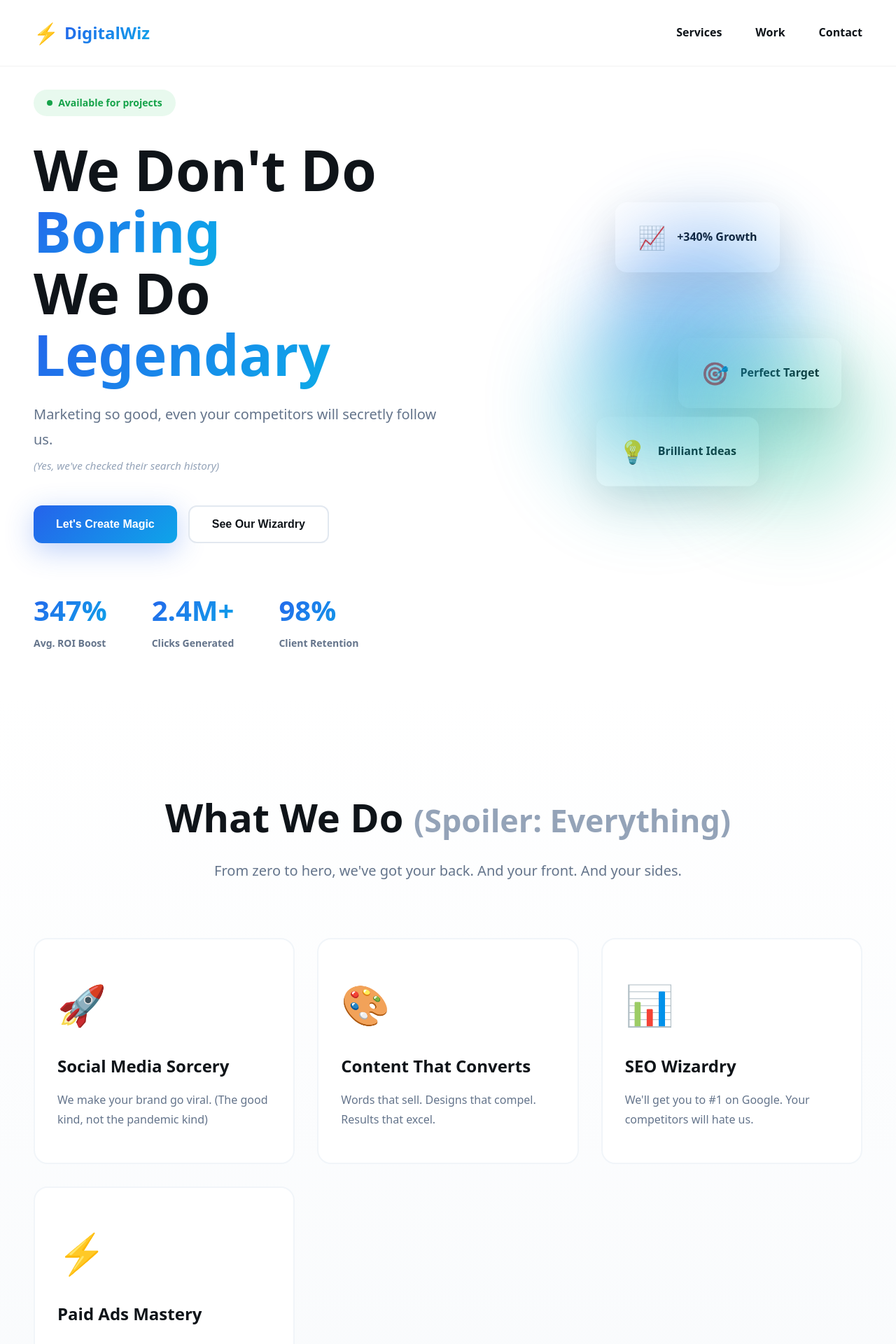
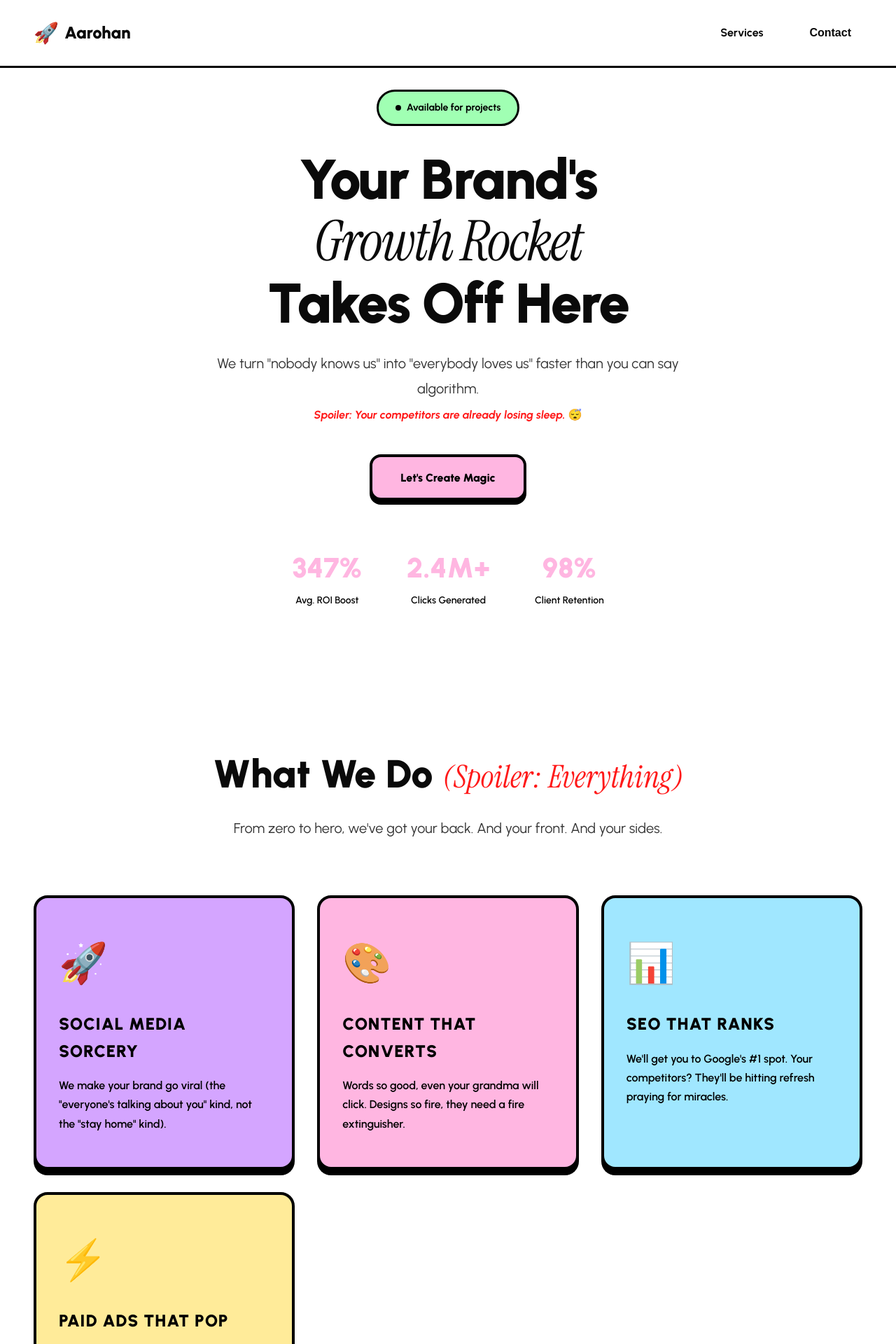
Before and after one commit to freakflames29/aarohan, a React (Vite) app: page / in a window 1280 px wide. Shown: the top 1920 px of the page at 70% size. Built offline with nearby package versions, Linux system fonts and the light colour scheme.

Commit message:
adds style

```diff
--- a/src/App.css
+++ b/src/App.css
@@ -1,7 +1,25 @@
+@import url("https://fonts.googleapis.com/css2?family=Urbanist:ital,wght@0,100..900;1,100..900&display=swap");
+@import url("https://fonts.googleapis.com/css2?family=Instrument+Serif:ital@0;1&display=swap");
+
+.isRegular {
+  font-family: "Instrument Serif", serif;
+  font-weight: 800;
+  font-style: normal;
+  text-transform: capitalize;
+}
+
+.isRegularitalic {
+  font-family: "Instrument Serif", serif;
+  font-weight: 400;
+  font-style: italic;
+}
+
 .app {
   width: 100%;
   min-height: 100vh;
   background: #ffffff;
+  color: #0a0a0a;
+  font-family: "Urbanist";
 }
 
 .navbar {
@@ -10,9 +28,9 @@
   left: 0;
   right: 0;
   z-index: 1000;
-  background: rgba(255, 255, 255, 0.8);
+  background: rgba(255, 255, 255, 0.95);
   backdrop-filter: blur(20px);
-  border-bottom: 1px solid rgba(0, 0, 0, 0.05);
+  border-bottom: 3px solid #000000;
   padding: 1.5rem 0;
 }
 
@@ -29,72 +47,68 @@
   display: flex;
   align-items: center;
   gap: 0.5rem;
-  font-weight: 800;
+  font-weight: 900;
   font-size: 1.5rem;
-  color: #0f1419;
+  color: #0a0a0a;
+  /* text-transform: uppercase; */
+  /* letter-spacing: 2px; */
 }
 
 .logo-icon {
   font-size: 1.8rem;
-  animation: pulse 2s ease-in-out infinite;
-}
-
-@keyframes pulse {
-  0%, 100% { transform: scale(1); }
-  50% { transform: scale(1.1); }
 }
 
 .logo-text {
-  background: linear-gradient(135deg, #2563eb 0%, #0ea5e9 100%);
-  -webkit-background-clip: text;
-  -webkit-text-fill-color: transparent;
-  background-clip: text;
+  color: #0a0a0a;
 }
 
 .nav-links {
   display: flex;
-  gap: 3rem;
+  gap: 2rem;
+  align-items: center;
 }
 
-.nav-links a {
-  color: #0f1419;
+.nav-link {
+  color: #0a0a0a;
   text-decoration: none;
-  font-weight: 600;
+  font-weight: 700;
   font-size: 1rem;
   position: relative;
-  transition: color 0.3s ease;
+  transition: all 0.3s ease;
+  border: 2px solid transparent;
+  padding: 0.5rem 1rem;
+  border-radius: 8px;
+  cursor: pointer;
+  background: transparent;
 }
 
-.nav-links a:hover {
-  color: #2563eb;
+.nav-link:hover {
+  background: #ffb6e1;
+  color: #000000;
+  border-color: #000000;
 }
 
-.nav-links a::after {
-  content: '';
-  position: absolute;
-  bottom: -4px;
-  left: 0;
-  width: 0;
-  height: 2px;
-  background: linear-gradient(135deg, #2563eb 0%, #0ea5e9 100%);
-  transition: width 0.3s ease;
+.nav-btn {
+  border: none;
 }
-
-.nav-links a:hover::after {
-  width: 100%;
+.white {
+  color: "#fff";
 }
-
 .hero {
   min-height: 100vh;
   display: flex;
   align-items: center;
+  justify-content: center;
   padding: 8rem 3rem 4rem;
   max-width: 1400px;
   margin: 0 auto;
   position: relative;
   opacity: 0;
   transform: translateY(30px);
-  transition: opacity 0.8s ease, transform 0.8s ease;
+  transition:
+    opacity 0.8s ease,
+    transform 0.8s ease;
+  background: #ffffff;
 }
 
 .hero.visible {
@@ -105,33 +119,51 @@
 .hero-content {
   flex: 1;
   max-width: 700px;
+  text-align: center;
 }
 
 .badge {
   display: inline-flex;
   align-items: center;
   gap: 0.5rem;
-  padding: 0.5rem 1.2rem;
-  background: rgba(34, 197, 94, 0.1);
-  color: #16a34a;
+  padding: 0.75rem 1.5rem;
+  background: #a0ffb3;
+  color: #000000;
+  border: 3px solid #000000;
   border-radius: 50px;
   font-size: 0.875rem;
-  font-weight: 600;
+  font-weight: 700;
   margin-bottom: 2rem;
-  animation: slideInLeft 0.6s ease 0.2s both;
+  animation: slideInUp 0.6s ease 0.2s both;
 }
 
 .badge-dot {
   width: 8px;
   height: 8px;
-  background: #16a34a;
+  background: #000000;
   border-radius: 50%;
   animation: blink 2s ease-in-out infinite;
 }
 
 @keyframes blink {
-  0%, 100% { opacity: 1; }
-  50% { opacity: 0.3; }
+  0%,
+  100% {
+    opacity: 1;
+  }
+  50% {
+    opacity: 0.3;
+  }
+}
+
+@keyframes slideInUp {
+  from {
+    opacity: 0;
+    transform: translateY(30px);
+  }
+  to {
+    opacity: 1;
+    transform: translateY(0);
+  }
 }
 
 @keyframes slideInLeft {
@@ -150,37 +182,34 @@
   font-weight: 900;
   line-height: 1.1;
   margin-bottom: 1.5rem;
-  color: #0f1419;
-  animation: slideInLeft 0.6s ease 0.3s both;
+  color: #0a0a0a;
+  animation: slideInUp 0.6s ease 0.3s both;
+  /* text-transform: uppercase; */
+  text-align: center;
+  letter-spacing: -2px;
 }
 
-.gradient-text {
-  background: linear-gradient(135deg, #2563eb 0%, #0ea5e9 50%, #14b8a6 100%);
-  -webkit-background-clip: text;
-  -webkit-text-fill-color: transparent;
-  background-clip: text;
-  animation: gradientShift 3s ease infinite;
-  background-size: 200% auto;
-}
-
-@keyframes gradientShift {
-  0%, 100% { background-position: 0% center; }
-  50% { background-position: 100% center; }
+.highlight-text {
+  color: #ffb6e1;
+  background: #ffb6e1;
+  color: #000000;
+  padding: 0 0.5rem;
+  border-radius: 8px;
 }
 
 .hero-subtitle {
   font-size: 1.25rem;
-  color: #64748b;
+  color: #333333;
   margin-bottom: 0.5rem;
   line-height: 1.8;
-  animation: slideInLeft 0.6s ease 0.4s both;
+  animation: slideInUp 0.6s ease 0.4s both;
 }
 
 .pun {
-  font-size: 0.95rem;
-  color: #94a3b8;
+  font-size: 1rem;
+  color: #ff1919;
   font-style: italic;
-  font-weight: 500;
+  font-weight: 700;
 }
 
 .cta-buttons {
@@ -188,20 +217,23 @@
   gap: 1rem;
   margin-top: 2.5rem;
   margin-bottom: 4rem;
-  animation: slideInLeft 0.6s ease 0.5s both;
+  animation: slideInUp 0.6s ease 0.5s both;
+  justify-content: center;
 }
 
 .btn {
   position: relative;
-  padding: 1rem 2rem;
+  padding: 1.2rem 2.5rem;
   font-size: 1rem;
-  font-weight: 700;
-  border: none;
-  border-radius: 12px;
+  font-weight: 900;
+  border: 4px solid #000000;
+  border-radius: 16px;
   cursor: pointer;
-  font-family: 'Urbanist', sans-serif;
+  font-family: "Urbanist", sans-serif;
   transition: all 0.3s cubic-bezier(0.4, 0, 0.2, 1);
   overflow: hidden;
+  /* text-transform: uppercase; */
+  /* letter-spacing: px; */
 }
 
 .btn span {
@@ -210,47 +242,36 @@
 }
 
 .btn-primary {
-  background: linear-gradient(135deg, #2563eb 0%, #0ea5e9 100%);
-  color: white;
-  box-shadow: 0 10px 40px rgba(37, 99, 235, 0.3);
+  background: #ffb6e1;
+  color: #000000;
+  box-shadow: 0 6px 0 #000000;
 }
 
 .btn-primary:hover {
   transform: translateY(-2px);
-  box-shadow: 0 20px 60px rgba(37, 99, 235, 0.4);
+  box-shadow: 0 8px 0 #000000;
+  background: #ffa0d2;
 }
 
 .btn-primary:active {
-  transform: translateY(0);
+  transform: translateY(4px);
+  box-shadow: 0 2px 0 #000000;
 }
 
 .btn-glow {
-  position: absolute;
-  top: 50%;
-  left: 50%;
-  width: 100%;
-  height: 100%;
-  background: radial-gradient(circle, rgba(255,255,255,0.3) 0%, transparent 70%);
-  transform: translate(-50%, -50%) scale(0);
-  transition: transform 0.6s ease;
-  border-radius: 50%;
-}
-
-.btn-primary:hover .btn-glow {
-  transform: translate(-50%, -50%) scale(2);
+  display: none;
 }
 
 .btn-secondary {
-  background: white;
-  color: #0f1419;
-  border: 2px solid #e2e8f0;
+  background: transparent;
+  color: #ffffff;
+  border: 4px solid #ffffff;
 }
 
 .btn-secondary:hover {
-  border-color: #2563eb;
-  color: #2563eb;
-  transform: translateY(-2px);
-  box-shadow: 0 10px 30px rgba(0, 0, 0, 0.1);
+  background: #ffffff;
+  color: #000000;
+  transform: scale(1.05);
 }
 
 .btn-large {
@@ -261,7 +282,8 @@
 .stats {
   display: flex;
   gap: 4rem;
-  animation: slideInLeft 0.6s ease 0.6s both;
+  animation: slideInUp 0.6s ease 0.6s both;
+  justify-content: center;
 }
 
 .stat {
@@ -273,118 +295,20 @@
 .stat-number {
   font-size: 2.5rem;
   font-weight: 900;
-  background: linear-gradient(135deg, #2563eb 0%, #0ea5e9 100%);
-  -webkit-background-clip: text;
-  -webkit-text-fill-color: transparent;
-  background-clip: text;
+  color: #ffb6e1;
 }
 
 .stat-label {
   font-size: 0.875rem;
-  color: #64748b;
+  color: #0a0a0a;
   font-weight: 600;
-}
-
-.hero-visual {
-  flex: 1;
-  position: relative;
-  height: 600px;
-  display: flex;
-  align-items: center;
-  justify-content: center;
-}
-
-.floating-card {
-  position: absolute;
-  background: white;
-  padding: 1.5rem 2rem;
-  border-radius: 16px;
-  box-shadow: 0 20px 60px rgba(0, 0, 0, 0.1);
-  display: flex;
-  align-items: center;
-  gap: 1rem;
-  font-weight: 700;
-  animation: float 3s ease-in-out infinite;
-}
-
-.card-1 {
-  top: 10%;
-  right: 20%;
-  animation-delay: 0s;
-}
-
-.card-2 {
-  top: 45%;
-  right: 5%;
-  animation-delay: 1s;
-}
-
-.card-3 {
-  bottom: 20%;
-  right: 25%;
-  animation-delay: 2s;
-}
-
-@keyframes float {
-  0%, 100% { transform: translateY(0px); }
-  50% { transform: translateY(-20px); }
-}
-
-.card-icon {
-  font-size: 2rem;
-}
-
-.card-text {
-  font-size: 1rem;
-  color: #0f1419;
-}
-
-.gradient-orb {
-  position: absolute;
-  border-radius: 50%;
-  filter: blur(60px);
-  opacity: 0.4;
-  animation: orbFloat 8s ease-in-out infinite;
-}
-
-.orb-1 {
-  width: 300px;
-  height: 300px;
-  background: linear-gradient(135deg, #2563eb 0%, #0ea5e9 100%);
-  top: 10%;
-  right: 10%;
-  animation-delay: 0s;
-}
-
-.orb-2 {
-  width: 250px;
-  height: 250px;
-  background: linear-gradient(135deg, #0ea5e9 0%, #14b8a6 100%);
-  bottom: 20%;
-  right: 30%;
-  animation-delay: 2s;
-}
-
-.orb-3 {
-  width: 200px;
-  height: 200px;
-  background: linear-gradient(135deg, #14b8a6 0%, #10b981 100%);
-  top: 50%;
-  right: 5%;
-  animation-delay: 4s;
-}
-
-@keyframes orbFloat {
-  0%, 100% { transform: translate(0, 0) scale(1); }
-  33% { transform: translate(30px, -30px) scale(1.1); }
-  66% { transform: translate(-20px, 20px) scale(0.9); }
 }
 
 .services {
   padding: 8rem 3rem;
   max-width: 1400px;
   margin: 0 auto;
-  background: linear-gradient(180deg, #ffffff 0%, #f8fafc 100%);
+  background: #ffffff;
 }
 
 .section-header {
@@ -395,19 +319,21 @@
 .section-header h2 {
   font-size: 3.5rem;
   font-weight: 900;
-  color: #0f1419;
+  color: #0a0a0a;
   margin-bottom: 1rem;
+  /* text-transform: uppercase; */
 }
 
 .highlight {
-  color: #94a3b8;
+  color: #ff1919;
   font-size: 0.8em;
   font-weight: 700;
+
 }
 
 .section-header p {
   font-size: 1.25rem;
-  color: #64748b;
+  color: #333333;
 }
 
 .services-grid {
@@ -417,18 +343,37 @@
 }
 
 .service-card {
-  background: white;
   padding: 3rem 2rem;
   border-radius: 20px;
-  border: 2px solid #f1f5f9;
+  border: 4px solid #000000;
   transition: all 0.4s cubic-bezier(0.4, 0, 0.2, 1);
   cursor: pointer;
+  box-shadow: 0 8px 0 #000000;
 }
 
 .service-card:hover {
-  transform: translateY(-8px);
-  border-color: #2563eb;
-  box-shadow: 0 30px 60px rgba(37, 99, 235, 0.15);
+  transform: translateY(-4px);
+  box-shadow: 0 12px 0 #000000;
+}
+
+.service-card.card-purple {
+  background: #d4a5ff;
+  color: #000000;
+}
+
+.service-card.card-pink {
+  background: #ffb6e1;
+  color: #000000;
+}
+
+.service-card.card-cyan {
+  background: #a0e7ff;
+  color: #000000;
+}
+
+.service-card.card-yellow {
+  background: #ffeb99;
+  color: #000000;
 }
 
 .service-icon {
@@ -439,45 +384,48 @@
 }
 
 .service-card:hover .service-icon {
-  transform: scale(1.1) rotate(5deg);
+  transform: scale(1.15) rotate(10deg);
 }
 
 .service-card h3 {
   font-size: 1.5rem;
-  font-weight: 800;
-  color: #0f1419;
+  font-weight: 900;
   margin-bottom: 1rem;
+  text-transform: uppercase;
+  letter-spacing: 1px;
 }
 
 .service-card p {
   font-size: 1rem;
-  color: #64748b;
   line-height: 1.7;
+  font-weight: 600;
 }
 
 .cta-section {
   padding: 8rem 3rem;
-  background: linear-gradient(135deg, #0f172a 0%, #1e293b 100%);
+  background: #FFFBB1;
   text-align: center;
 }
 
 .cta-content h2 {
   font-size: 3.5rem;
   font-weight: 900;
-  color: white;
+  color: #000000;
   margin-bottom: 1rem;
+  /* text-transform: uppercase; */
 }
 
 .cta-content p {
   font-size: 1.25rem;
-  color: #94a3b8;
+  color: #000000;
   margin-bottom: 3rem;
+  font-weight: 600;
 }
 
 .footer {
-  background: #0f172a;
+  background: #0a0a0a;
   padding: 3rem 3rem 2rem;
-  border-top: 1px solid rgba(255, 255, 255, 0.1);
+  border-top: 4px solid #000000;
 }
 
 .footer-content {
@@ -494,29 +442,44 @@
 
 .footer-left .logo {
   margin-bottom: 1rem;
-  color: white;
+  color: #ffffff;
+  /* text-transform: uppercase; */
+  /* letter-spacing: 2px; */
 }
 
 .footer-left p {
-  color: #94a3b8;
+  color: #e0e0e0;
   font-size: 0.95rem;
   line-height: 1.6;
+  font-weight: 600;
 }
 
 .footer-links {
   display: flex;
   gap: 2rem;
+  align-items: center;
 }
 
-.footer-links a {
-  color: #94a3b8;
+.footer-links a,
+.footer-link-btn {
+  color: #ffffff;
   text-decoration: none;
-  font-weight: 600;
-  transition: color 0.3s ease;
+  font-weight: 700;
+  transition: all 0.3s ease;
+  /* border: 2px solid #ffffff; */
+  padding: 0.4rem 1rem;
+  border-radius: 8px;
+  background: transparent;
+  cursor: pointer;
+  border: none;
+
 }
 
-.footer-links a:hover {
-  color: #0ea5e9;
+.footer-links a:hover,
+.footer-link-btn:hover {
+  background: #ffb6e1;
+  color: #000000;
+  /* border-color: #000000; */
 }
 
 @media (max-width: 968px) {
@@ -532,15 +495,6 @@
 
   .hero-title {
     font-size: 3.5rem;
-  }
-
-  .hero-visual {
-    height: 400px;
-    margin-top: 3rem;
-  }
-
-  .cta-buttons {
-    justify-content: center;
   }
 
   .stats {
--- a/src/index.css
+++ b/src/index.css
@@ -9,7 +9,7 @@
   line-height: 1.6;
   font-weight: 400;
 
-  color: #0f1419;
+  color: #0a0a0a;
   background-color: #ffffff;
 
   font-synthesis: none;
--- a/src/screens/Home.tsx
+++ b/src/screens/Home.tsx
@@ -3,14 +3,16 @@ import '../App.css'
 
 function Home() {
   const [isVisible, setIsVisible] = useState(false)
+  const WHATSAPP_NUMBER = '916290717007'
 
   useEffect(() => {
     setIsVisible(true)
   }, [])
 
-  const scrollToContact = () => {
-    const contactSection = document.getElementById('contact')
-    contactSection?.scrollIntoView({ behavior: 'smooth' })
+  const openWhatsApp = () => {
+    const message = 'Hi Aarohan! I want to discuss my marketing needs. 🚀'
+    const whatsappUrl = `https://wa.me/${WHATSAPP_NUMBER}?text=${encodeURIComponent(message)}`
+    window.open(whatsappUrl, '_blank')
   }
 
   return (
@@ -18,13 +20,12 @@ function Home() {
       <nav className="navbar">
         <div className="nav-content">
           <div className="logo">
-            <span className="logo-icon">⚡</span>
-            <span className="logo-text">DigitalWiz</span>
+            <span className="logo-icon">🚀</span>
+            <span className="logo-text">Aarohan</span>
           </div>
           <div className="nav-links">
-            <a href="#services">Services</a>
-            <a href="#work">Work</a>
-            <a href="#contact">Contact</a>
+            <a href="#services" className="nav-link">Services</a>
+            <button onClick={openWhatsApp} className="nav-link nav-btn">Contact</button>
           </div>
         </div>
       </nav>
@@ -37,25 +38,23 @@ function Home() {
           </div>
 
           <h1 className="hero-title">
-            We Don't Do
-            <span className="gradient-text"> Boring</span>
+            Your Brand's
+            <br/>
+            <span className="isRegularitalic"> Growth Rocket</span>
+            {/* <span className=""> Rocket</span> */}
             <br />
-            We Do <span className="gradient-text">Legendary</span>
+            Takes Off Here
           </h1>
 
-          <p className="hero-subtitle">
-            Marketing so good, even your competitors will secretly follow us.
+          <p className="hero-subtitle ">
+            We turn "nobody knows us" into "everybody loves us" faster than you can say algorithm.
             <br />
-            <span className="pun">(Yes, we've checked their search history)</span>
+            <span className="pun">Spoiler: Your competitors are already losing sleep. 😴</span>
           </p>
 
           <div className="cta-buttons">
-            <button className="btn btn-primary" onClick={scrollToContact}>
+            <button className="btn btn-primary" onClick={openWhatsApp}>
               <span>Let's Create Magic</span>
-              <div className="btn-glow"></div>
-            </button>
-            <button className="btn btn-secondary">
-              <span>See Our Wizardry</span>
             </button>
           </div>
 
@@ -75,62 +74,44 @@ function Home() {
           </div>
         </div>
 
-        <div className="hero-visual">
-          <div className="floating-card card-1">
-            <div className="card-icon">📈</div>
-            <div className="card-text">+340% Growth</div>
-          </div>
-          <div className="floating-card card-2">
-            <div className="card-icon">🎯</div>
-            <div className="card-text">Perfect Target</div>
-          </div>
-          <div className="floating-card card-3">
-            <div className="card-icon">💡</div>
-            <div className="card-text">Brilliant Ideas</div>
-          </div>
-          <div className="gradient-orb orb-1"></div>
-          <div className="gradient-orb orb-2"></div>
-          <div className="gradient-orb orb-3"></div>
-        </div>
       </section>
 
       <section className="services" id="services">
         <div className="section-header">
-          <h2>What We Do <span className="highlight">(Spoiler: Everything)</span></h2>
+          <h2>What We Do <span className="highlight isRegularitalic">(Spoiler: Everything)</span></h2>
           <p>From zero to hero, we've got your back. And your front. And your sides.</p>
         </div>
 
         <div className="services-grid">
-          <div className="service-card">
+          <div className="service-card card-purple">
             <div className="service-icon">🚀</div>
             <h3>Social Media Sorcery</h3>
-            <p>We make your brand go viral. (The good kind, not the pandemic kind)</p>
+            <p>We make your brand go viral (the "everyone's talking about you" kind, not the "stay home" kind).</p>
           </div>
-          <div className="service-card">
+          <div className="service-card card-pink">
             <div className="service-icon">🎨</div>
             <h3>Content That Converts</h3>
-            <p>Words that sell. Designs that compel. Results that excel.</p>
+            <p>Words so good, even your grandma will click. Designs so fire, they need a fire extinguisher.</p>
           </div>
-          <div className="service-card">
+          <div className="service-card card-cyan">
             <div className="service-icon">📊</div>
-            <h3>SEO Wizardry</h3>
-            <p>We'll get you to #1 on Google. Your competitors will hate us.</p>
+            <h3>SEO That Ranks</h3>
+            <p>We'll get you to Google's #1 spot. Your competitors? They'll be hitting refresh praying for miracles.</p>
           </div>
-          <div className="service-card">
+          <div className="service-card card-yellow">
             <div className="service-icon">⚡</div>
-            <h3>Paid Ads Mastery</h3>
-            <p>Every dollar works harder than a caffeine-fueled startup founder.</p>
+            <h3>Paid Ads That Pop</h3>
+            <p>Every rupee works harder than a startup founder on coffee. Results so good, you'll think it's magic.</p>
           </div>
         </div>
       </section>
 
       <section className="cta-section" id="contact">
         <div className="cta-content">
-          <h2>Ready to Stop Being Invisible?</h2>
+          <h2 className='isRegular'>Ready to Stop Being Invisible?</h2>
           <p>Let's make your brand impossible to ignore. (In a good way, promise)</p>
-          <button className="btn btn-primary btn-large">
+          <button className="btn btn-primary btn-large" onClick={openWhatsApp}>
             <span>Start Your Transformation</span>
-            <div className="btn-glow"></div>
           </button>
         </div>
       </section>
@@ -139,17 +120,18 @@ function Home() {
         <div className="footer-content">
           <div className="footer-left">
             <div className="logo">
-              <span className="logo-icon">⚡</span>
-              <span className="logo-text">DigitalWiz</span>
+              {/* <span className="logo-icon">🚀</span> */}
+              <span className="white">Aarohan</span>
             </div>
-            <p>Making brands legendary since... well, recently. But we're really good at it.</p>
+            <p>Launching brands into the stratosphere since day one. Your competitors are still looking up. 👀</p>
           </div>
           <div className="footer-right">
             <div className="footer-links">
               <a href="#services">Services</a>
-              <a href="#work">Work</a>
-              <a href="#contact">Contact</a>
-              <a href="#">Privacy</a>
+              <button onClick={openWhatsApp} className="footer-link-btn">Contact</button>
+              {/* <a href="#">
+                <button>Privacy</button>
+              </a> */}
             </div>
           </div>
         </div>
```
